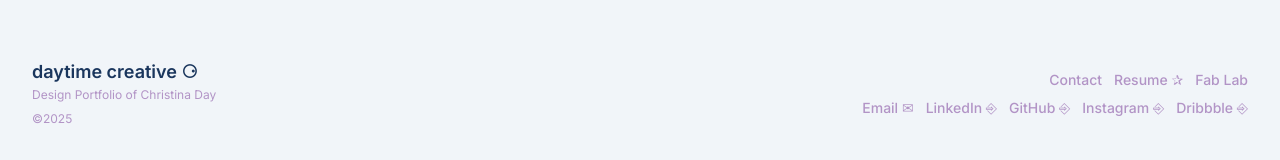
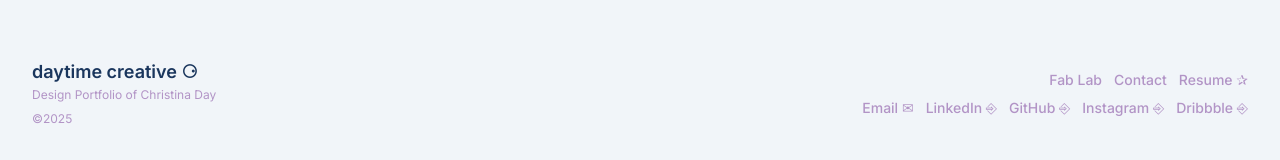
Before and after one commit to ChristinaDay/daytimecreative, a Next.js app: page / in a window 1280 px wide. Shown: the part 6273-6433 px from the top of the page. Built offline with nearby package versions, Linux system fonts and the light colour scheme.

Commit message:
Move Fab Lab link to first position in footer navigation - Reordered footer links: Fab Lab, Contact, Resume - Gives prominence to the art fabrication gallery

```diff
--- a/src/components/Footer.tsx
+++ b/src/components/Footer.tsx
@@ -22,6 +22,12 @@ export default function Footer() {
           <div className="flex flex-col items-center md:items-end gap-2">
             <div className="flex gap-3">
               <Link
+                href="/art-fabrication"
+                className={`${footerTextColor} hover:text-accent-light dark:hover:text-accent-dark transition-colors font-medium text-sm`}
+              >
+                Fab Lab
+              </Link>
+              <Link
                 href="/contact"
                 className={`${footerTextColor} hover:text-accent-light dark:hover:text-accent-dark transition-colors font-medium text-sm`}
               >
@@ -32,12 +38,6 @@ export default function Footer() {
                 className={`${footerTextColor} hover:text-accent-light dark:hover:text-accent-dark transition-colors font-medium text-sm`}
               >
                 Resume ✰
-              </Link>
-              <Link
-                href="/art-fabrication"
-                className={`${footerTextColor} hover:text-accent-light dark:hover:text-accent-dark transition-colors font-medium text-sm`}
-              >
-                Fab Lab
               </Link>
             </div>
             <div className="flex gap-3">
```
